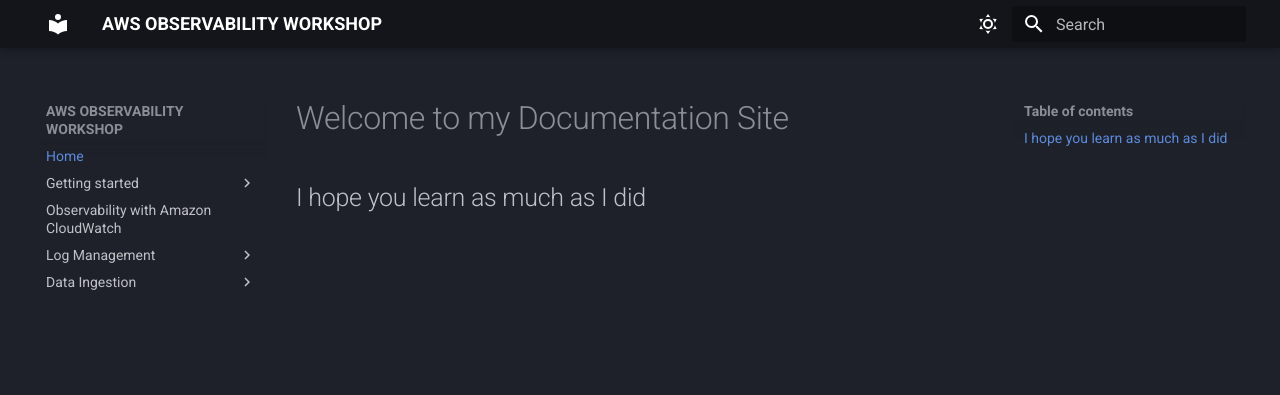
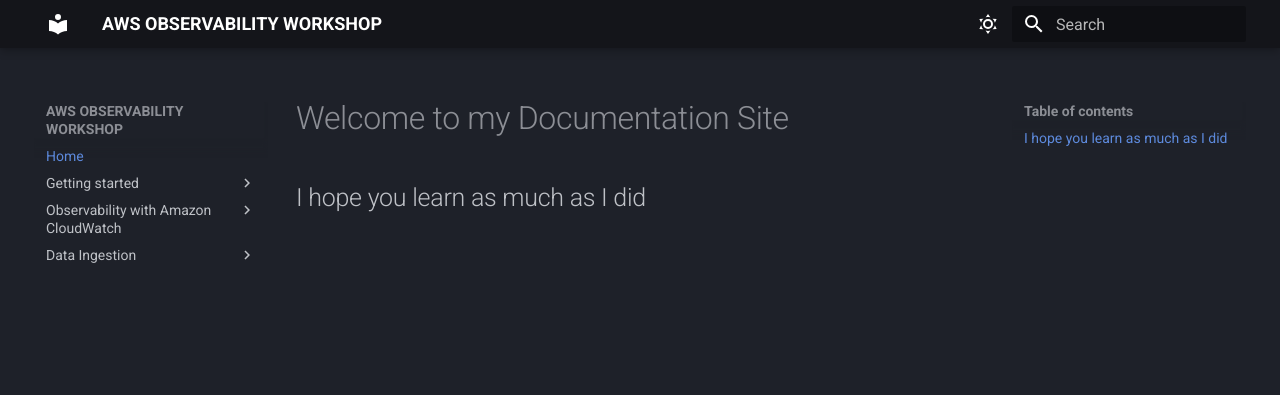
Before and after one commit to PRappalini/AWS-OBSERVABILITY-WORKSHOP, an MkDocs documentation site: the page built from docs/index.md, in a window 1280 px wide. Shown: the top 395 px of the page. Built offline with MkDocs 1.6.1 and Material for MkDocs 9.7.7, drawn with Linux system fonts in a browser that asks for light colours.

Commit message:
Update mkdocs.yml

```diff
--- a/mkdocs.yml
+++ b/mkdocs.yml
@@ -28,9 +28,10 @@ nav:
     - Application architecture: "02-application_architecture.md"
     - Using the CloudFormation console: "03-cloudformation_console.md"
     - Workshop pre-requisites: "04-workshop_pre-requisites.md"
-  - Observability with Amazon CloudWatch: "00-observability_with_amazon_cloudwatch.md"
-  - Log Management:
-    - Logs and Log Management: "05-logs_and_log_management.md"
+  - Observability with Amazon CloudWatch:
+    - Overview: "00-observability_with_amazon_cloudwatch.md"
+    - Logs:
+      - Logs and Log Management: "05-logs_and_log_management.md"
     - CloudWatch Logs and log groups: "06-cloudwatch_logs_and_log_groups.md"
   - Data Ingestion:
     - Ingestion - data sources: "07-ingestion-data_sources.md"
```
